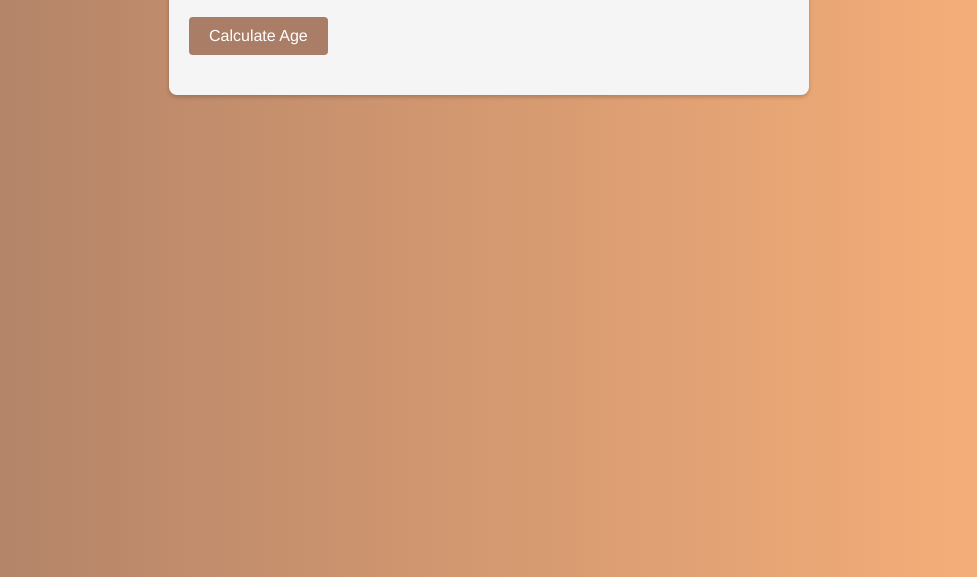
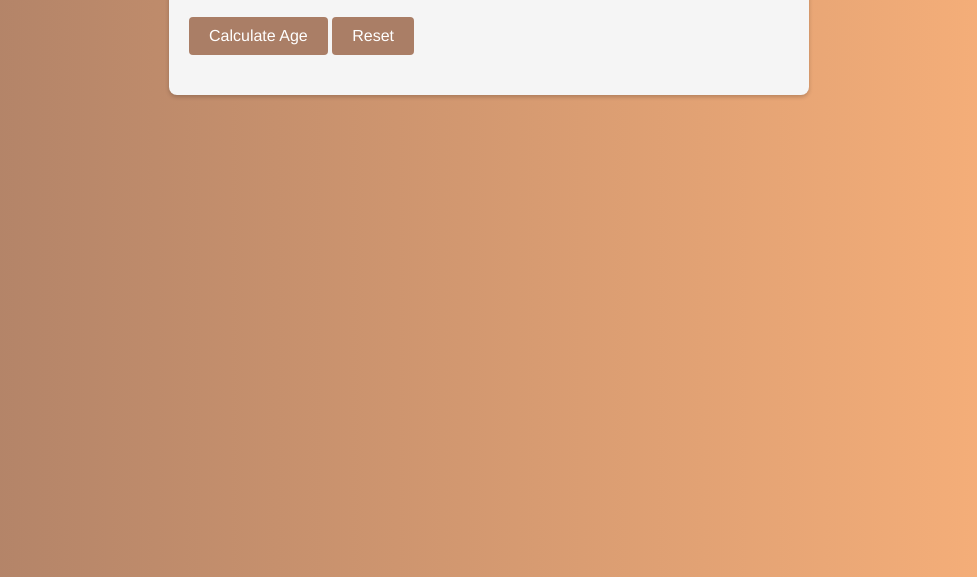
Before and after one commit to SaqibSattar/age-calculator-app, a plain HTML site: page index.html in a window 1280 px wide. Shown: the part 223-800 px from the top of the page, without its empty margins (151-1128 px from the left). Drawn offline with Linux system fonts and the light colour scheme.

Commit message:
made some changes in ui

```diff
--- a/index.html
+++ b/index.html
@@ -1,5 +1,6 @@
 <!DOCTYPE html>
 <html lang="en">
+
 <head>
     <meta charset="UTF-8">
     <meta http-equiv="X-UA-Compatible" content="IE=edge">
@@ -7,6 +8,7 @@
     <title>Age Calculator</title>
     <link rel="stylesheet" href="style.css">
 </head>
+
 <body>
 
     <div class="container">
@@ -18,26 +20,18 @@
             </div>
             <div class="form-group">
                 <button type="submit">Calculate Age</button>
+                <button type="button" id="resetBtn">Reset</button>
             </div>
         </form>
 
         <div class="result-container" id="resultContainer">
             <div class="result" id="result">
-                <!-- <div class="result-item">
-                    <h3>Weeks Passed:</h3>
-                    <p>ageInWeeks</p>
-                </div>
-                <div class="result-item">
-                    <h3>Weeks Passed:</h3>
-                    <p>ageInWeeks</p>
-                </div>
-                <div class="result-item">
-                    <h3>Weeks Passed:</h3>
-                    <p>ageInWeeks</p>
-                </div> -->
+                <!-- Result items will be inserted here dynamically -->
             </div>
         </div>
     </div>
- <script src="script.js"></script>
+
+    <script src="script.js"></script>
 </body>
+
 </html>
```
